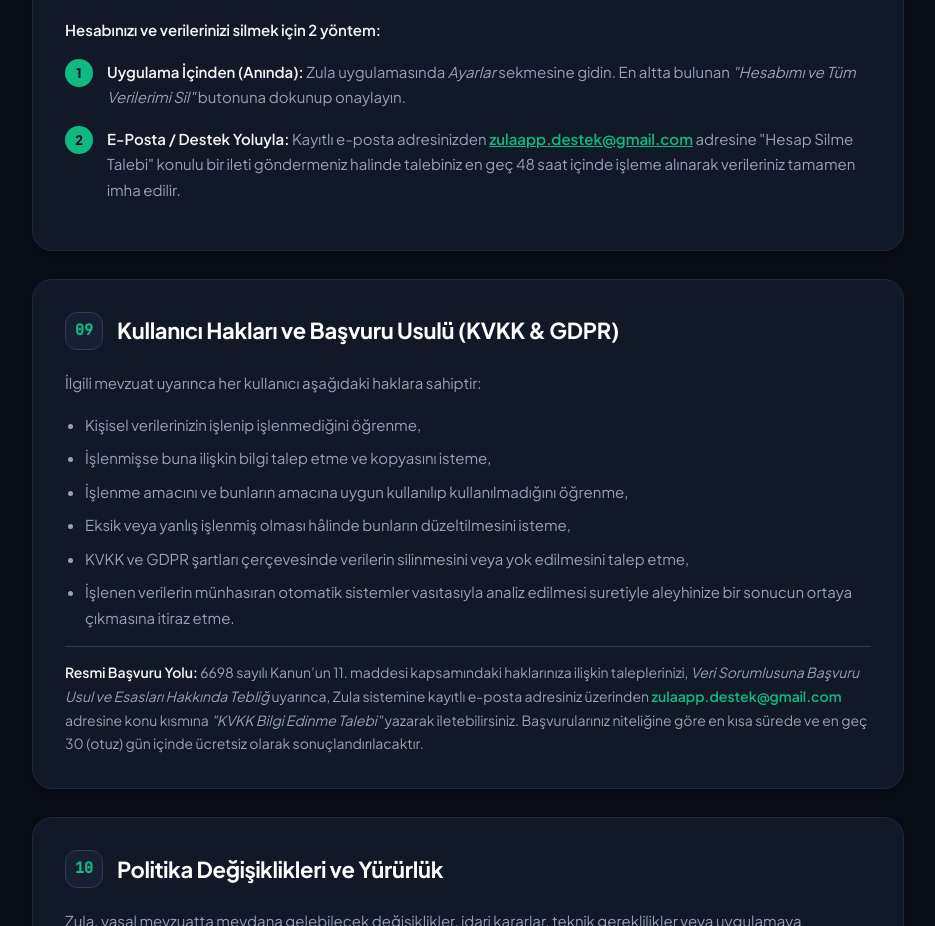
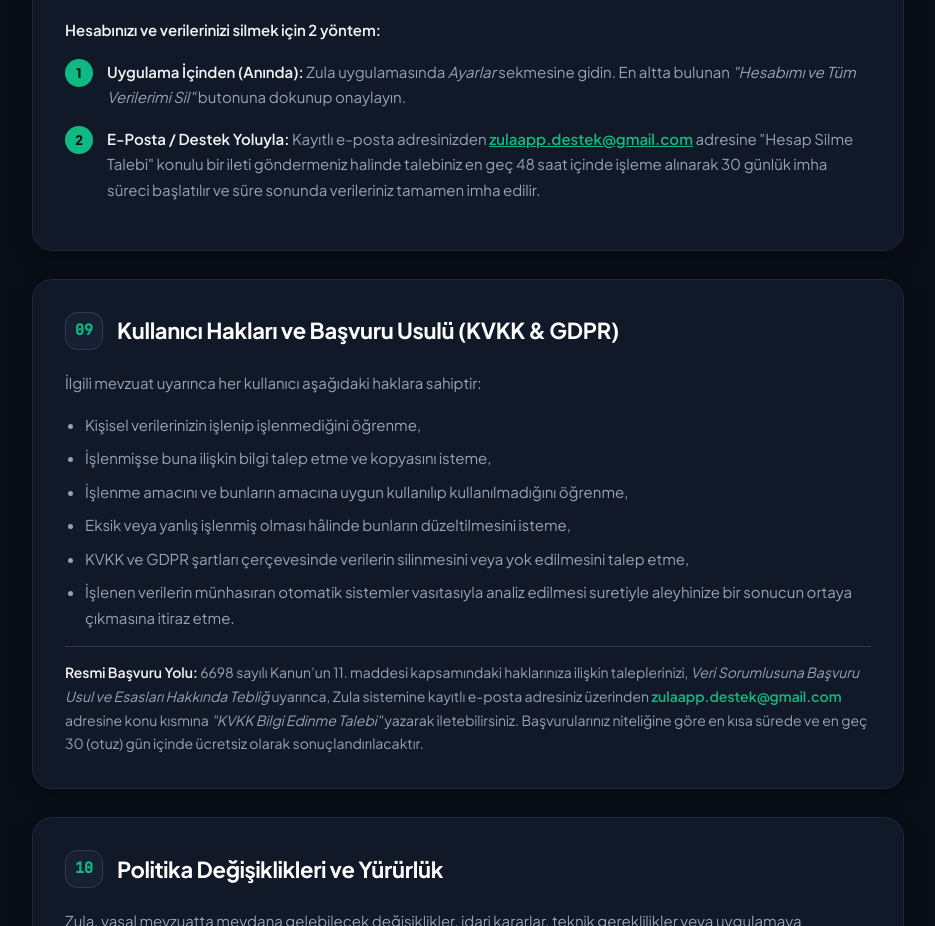
Before and after one commit to TheAlakar/legal, a plain HTML site: page index.html in a window 1280 px wide. Shown: the part 5973-6899 px from the top of the page, without its empty margins (172-1107 px from the left). Drawn offline with Linux system fonts and the light colour scheme.

Commit message:
Add files via upload

```diff
--- a/index.html
+++ b/index.html
@@ -662,7 +662,7 @@
           <strong>Uygulama İçinden (Anında):</strong> Zula uygulamasında <em>Ayarlar</em> sekmesine gidin. En altta bulunan <em>"Hesabımı ve Tüm Verilerimi Sil"</em> butonuna dokunup onaylayın.
         </li>
         <li>
-          <strong>E-Posta / Destek Yoluyla:</strong> Kayıtlı e-posta adresinizden <a href="mailto:zulaapp.destek@gmail.com" style="color:var(--accent); font-weight:600;">zulaapp.destek@gmail.com</a> adresine "Hesap Silme Talebi" konulu bir ileti göndermeniz halinde talebiniz en geç 48 saat içinde işleme alınarak verileriniz tamamen imha edilir.
+          <strong>E-Posta / Destek Yoluyla:</strong> Kayıtlı e-posta adresinizden <a href="mailto:zulaapp.destek@gmail.com" style="color:var(--accent); font-weight:600;">zulaapp.destek@gmail.com</a> adresine "Hesap Silme Talebi" konulu bir ileti göndermeniz halinde talebiniz en geç 48 saat içinde işleme alınarak 30 günlük imha süreci başlatılır ve süre sonunda verileriniz tamamen imha edilir.
         </li>
       </ul>
     </section>
```
